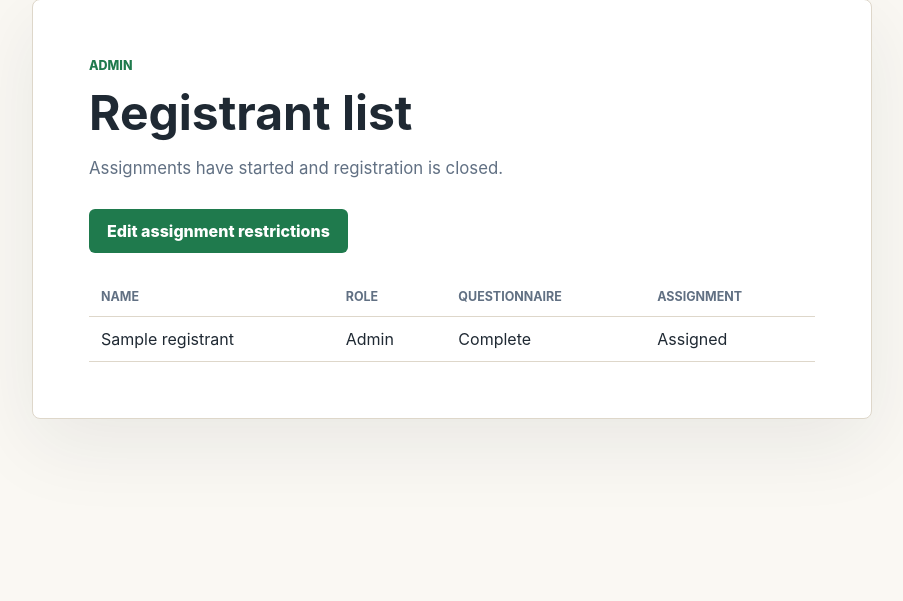
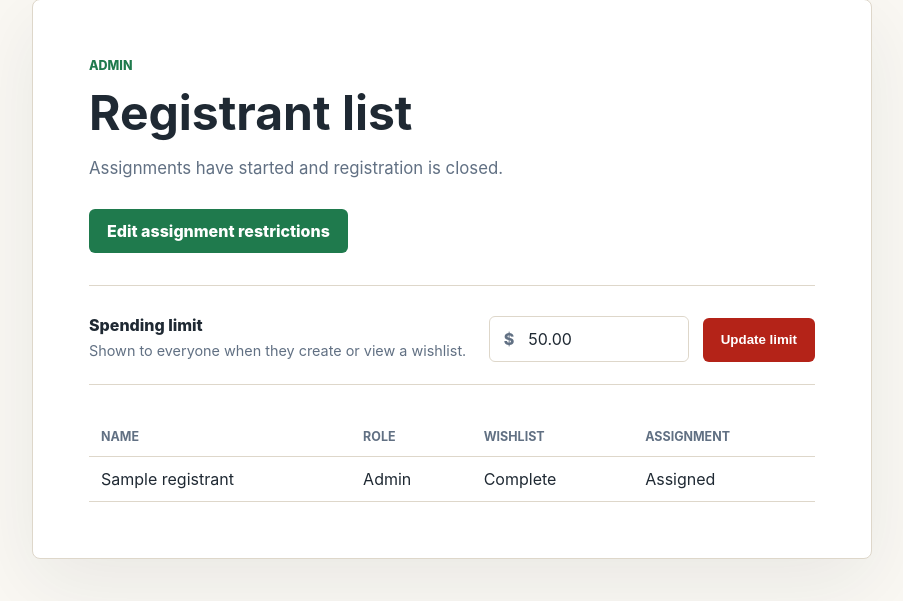
Before and after one commit to AdamBastin/Secret-Santa, a Flask app: page /admin in a window 1280 px wide. Shown: the part 110-711 px from the top of the page, without its empty margins (188-1091 px from the left). Run offline with Flask 3, Linux system fonts and the light colour scheme; the visitor is signed in with stand-in values (Sample User, id 1); data comes from the database, SQL or seed files in the repository; tables that the repository leaves empty hold one stand-in row (values such as "Sample post").

Commit message:
Changed to wishlist style

```diff
--- a/app/__init__.py
+++ b/app/__init__.py
@@ -9,20 +9,18 @@ from .routes import bp
 
 def create_app(test_config=None):
     app = Flask(__name__)
-    app_root = Path(app.root_path)
     instance_path = Path(app.instance_path)
     app.config.from_mapping(
         DATABASE=instance_path / "secret_santa.sqlite",
-        QUESTIONNAIRE_PATH=app_root / "config" / "questionnaire.json",
         SECRET_KEY=os.environ.get("FLASK_SECRET_KEY", "dev-change-me"),
     )
     if test_config:
         app.config.update(test_config)
 
     instance_path.mkdir(parents=True, exist_ok=True)
+    app.teardown_appcontext(close_db)
     init_db(app)
 
     app.register_blueprint(bp)
-    app.teardown_appcontext(close_db)
 
     return app
--- a/app/database.py
+++ b/app/database.py
@@ -12,13 +12,20 @@ CREATE TABLE IF NOT EXISTS registrants (
     created_at TEXT NOT NULL DEFAULT CURRENT_TIMESTAMP
 );
 
-CREATE TABLE IF NOT EXISTS questionnaire_responses (
+CREATE TABLE IF NOT EXISTS wishlists (
     id INTEGER PRIMARY KEY AUTOINCREMENT,
     registrant_id INTEGER NOT NULL UNIQUE,
-    answers_json TEXT NOT NULL,
+    items_json TEXT NOT NULL,
     completed_at TEXT NOT NULL DEFAULT CURRENT_TIMESTAMP,
     FOREIGN KEY (registrant_id) REFERENCES registrants (id)
 );
+
+CREATE TABLE IF NOT EXISTS event_settings (
+    id INTEGER PRIMARY KEY CHECK (id = 1),
+    spend_limit_cents INTEGER NOT NULL CHECK (spend_limit_cents > 0)
+);
+
+INSERT OR IGNORE INTO event_settings (id, spend_limit_cents) VALUES (1, 5000);
 
 CREATE TABLE IF NOT EXISTS assignment_exclusions (
     id INTEGER PRIMARY KEY AUTOINCREMENT,
--- a/app/questionnaire.py
+++ /dev/null
@@ -1,36 +0,0 @@
-import json
-
-from flask import current_app
-
-
-SUPPORTED_FIELD_TYPES = {"text", "textarea", "select", "checkboxes"}
-
-
-def load_questionnaire():
-    with open(current_app.config["QUESTIONNAIRE_PATH"], encoding="utf-8") as config:
-        questionnaire = json.load(config)
-
-    for field in questionnaire["questions"]:
-        if field["type"] not in SUPPORTED_FIELD_TYPES:
-            raise ValueError(f"Unsupported question type: {field['type']}")
-
-    return questionnaire
-
-
-def collect_answers(form, questionnaire):
-    answers = {}
-    errors = {}
-
-    for question in questionnaire["questions"]:
-        key = question["id"]
-        if question["type"] == "checkboxes":
-            value = form.getlist(key)
-        else:
-            value = form.get(key, "").strip()
-
-        if question.get("required") and not value:
-            errors[key] = "This question is required."
-
-        answers[key] = value
-
-    return answers, errors
--- a/app/routes.py
+++ b/app/routes.py
@@ -5,16 +5,19 @@ from .models import (
     create_secret_santa_assignments,
     get_assignment_exclusions,
     get_assignment_for_registrant,
-    get_questionnaire_answers,
+    get_spend_limit_cents,
+    get_wishlist_items,
     get_registrant,
-    has_completed_questionnaire,
+    has_completed_wishlist,
     list_assignments,
     list_registrants,
     login_or_create_registrant,
     save_assignment_exclusions,
-    save_questionnaire_response,
+    save_spend_limit_cents,
+    save_wishlist,
 )
-from .questionnaire import collect_answers, load_questionnaire
+from .spend_limit import format_spend_limit, parse_spend_limit, spend_limit_input_value
+from .wishlist import collect_wishlist_items
 
 
 bp = Blueprint("main", __name__)
@@ -38,36 +41,41 @@ def register():
             flash(str(exc), "error")
         else:
             session["registrant_id"] = registrant.id
-            if has_completed_questionnaire(registrant.id):
+            if has_completed_wishlist(registrant.id):
                 return redirect(url_for("main.waiting"))
-            return redirect(url_for("main.questionnaire"))
+            return redirect(url_for("main.wishlist"))
 
     return render_template("register.html")
 
 
-@bp.route("/questionnaire", methods=("GET", "POST"))
-def questionnaire():
+@bp.route("/wishlist", methods=("GET", "POST"))
+def wishlist():
     registrant = require_registrant()
     if registrant is None:
         return redirect(url_for("main.register"))
 
-    questionnaire_config = load_questionnaire()
-    answers = {}
-    errors = {}
+    items = get_wishlist_items(registrant.id)
+    error = None
 
     if request.method == "POST":
-        answers, errors = collect_answers(request.form, questionnaire_config)
-        if not errors:
-            save_questionnaire_response(registrant.id, answers)
+        items, error = collect_wishlist_items(request.form)
+        if error is None:
+            save_wishlist(registrant.id, items)
             return redirect(url_for("main.waiting"))
 
     return render_template(
-        "questionnaire.html",
-        answers=answers,
-        errors=errors,
-        questionnaire=questionnaire_config,
+        "wishlist.html",
+        error=error,
+        items=items,
         registrant=registrant,
+        spend_limit=format_spend_limit(get_spend_limit_cents()),
     )
+
+
+@bp.route("/questionnaire")
+def questionnaire():
+    """Keep old bookmarks working after the setup flow changed."""
+    return redirect(url_for("main.wishlist"))
 
 
 @bp.route("/waiting")
@@ -76,34 +84,49 @@ def waiting():
     if registrant is None:
         return redirect(url_for("main.register"))
 
-    if not has_completed_questionnaire(registrant.id):
-        return redirect(url_for("main.questionnaire"))
+    if not has_completed_wishlist(registrant.id):
+        return redirect(url_for("main.wishlist"))
 
     assignment = get_assignment_for_registrant(registrant.id)
-    assignment_answers = {}
+    assignment_wishlist = []
     if assignment:
-        assignment_answers = get_questionnaire_answers(assignment["id"])
+        assignment_wishlist = get_wishlist_items(assignment["id"])
 
     return render_template(
         "waiting.html",
         assignment=assignment,
-        assignment_answers=assignment_answers,
-        questionnaire=load_questionnaire(),
+        assignment_wishlist=assignment_wishlist,
         registrant=registrant,
+        spend_limit=format_spend_limit(get_spend_limit_cents()),
     )
 
 
-@bp.route("/admin")
+@bp.route("/admin", methods=("GET", "POST"))
 def admin():
     registrant = require_admin()
     if not registrant:
         return admin_redirect()
 
+    if request.method == "POST":
+        try:
+            spend_limit_cents = parse_spend_limit(
+                request.form.get("spend_limit", "")
+            )
+        except ValueError as exc:
+            flash(str(exc), "error")
+        else:
+            save_spend_limit_cents(spend_limit_cents)
+            flash("Spending limit updated.", "success")
+        return redirect(url_for("main.admin"))
+
+    spend_limit_cents = get_spend_limit_cents()
     return render_template(
         "admin.html",
         assignments_started=assignments_started(),
         registrant=registrant,
         registrants=list_registrants(),
+        spend_limit=format_spend_limit(spend_limit_cents),
+        spend_limit_value=spend_limit_input_value(spend_limit_cents),
     )
 
 
--- /dev/null
+++ b/app/spend_limit.py
@@ -0,0 +1,36 @@
+from decimal import Decimal, InvalidOperation, ROUND_HALF_UP
+
+
+MAX_SPEND_LIMIT = Decimal("1000000.00")
+
+
+def parse_spend_limit(value):
+    try:
+        amount = Decimal(value.strip())
+    except (AttributeError, InvalidOperation):
+        raise ValueError("Enter a valid spending limit.") from None
+
+    if not amount.is_finite():
+        raise ValueError("Enter a valid spending limit.")
+
+    if amount <= 0:
+        raise ValueError("Spending limit must be greater than zero.")
+
+    if amount > MAX_SPEND_LIMIT:
+        raise ValueError("Spending limit must be $1,000,000 or less.")
+
+    amount = amount.quantize(Decimal("0.01"), rounding=ROUND_HALF_UP)
+    if amount <= 0:
+        raise ValueError("Spending limit must be greater than zero.")
+
+    return int(amount * 100)
+
+
+def format_spend_limit(spend_limit_cents):
+    dollars, cents = divmod(spend_limit_cents, 100)
+    return f"${dollars:,}.{cents:02d}"
+
+
+def spend_limit_input_value(spend_limit_cents):
+    dollars, cents = divmod(spend_limit_cents, 100)
+    return f"{dollars}.{cents:02d}"
--- a/app/static/styles.css
+++ b/app/static/styles.css
@@ -151,6 +151,71 @@ textarea {
   border-top: 1px solid var(--border);
 }
 
+.wishlist-fields {
+  display: grid;
+  gap: 14px;
+}
+
+.wishlist-fields label {
+  display: grid;
+  gap: 7px;
+}
+
+.spend-limit {
+  display: flex;
+  align-items: baseline;
+  justify-content: space-between;
+  gap: 20px;
+  margin: 24px 0;
+  border: 1px solid var(--border);
+  border-left: 5px solid var(--green);
+  border-radius: 6px;
+  padding: 16px 18px;
+  background: #ecfdf3;
+}
+
+.spend-limit span {
+  color: var(--muted);
+  font-weight: 800;
+}
+
+.spend-limit strong {
+  color: var(--green);
+  font-size: 1.5rem;
+}
+
+.settings-form {
+  grid-template-columns: minmax(180px, 1fr) minmax(140px, 200px) auto;
+  align-items: end;
+  margin: 32px 0;
+  border-top: 1px solid var(--border);
+  border-bottom: 1px solid var(--border);
+  padding: 22px 0;
+}
+
+.settings-form .field-help {
+  margin: 4px 0 0;
+  font-size: 0.9rem;
+}
+
+.currency-input {
+  display: flex;
+  align-items: center;
+  border: 1px solid var(--border);
+  border-radius: 6px;
+  background: var(--surface);
+}
+
+.currency-input span {
+  padding-left: 14px;
+  color: var(--muted);
+  font-weight: 800;
+}
+
+.currency-input input {
+  border: 0;
+}
+
 .check-grid {
   display: grid;
   grid-template-columns: repeat(auto-fit, minmax(180px, 1fr));
@@ -300,4 +365,9 @@ th {
   .page {
     padding: 28px 0;
   }
+
+  .settings-form {
+    grid-template-columns: 1fr;
+    align-items: stretch;
+  }
 }
--- a/app/templates/admin.html
+++ b/app/templates/admin.html
@@ -13,12 +13,33 @@
     {% endif %}
     <a class="button secondary" href="{{ url_for('main.assignment_settings') }}">Edit assignment restrictions</a>
 
+    <form method="post" class="settings-form">
+      <div>
+        <label for="spend_limit">Spending limit</label>
+        <p class="field-help">Shown to everyone when they create or view a wishlist.</p>
+      </div>
+      <div class="currency-input">
+        <span aria-hidden="true">$</span>
+        <input
+          id="spend_limit"
+          name="spend_limit"
+          type="number"
+          min="0.01"
+          max="1000000"
+          step="0.01"
+          value="{{ spend_limit_value }}"
+          required
+        >
+      </div>
+      <button class="button" type="submit">Update limit</button>
+    </form>
+
     <table>
       <thead>
         <tr>
           <th>Name</th>
           <th>Role</th>
-          <th>Questionnaire</th>
+          <th>Wishlist</th>
           <th>Assignment</th>
         </tr>
       </thead>
--- a/app/templates/index.html
+++ b/app/templates/index.html
@@ -7,7 +7,7 @@
     <div>
       <p class="eyebrow">Gift exchange</p>
       <h1>Join this year's Secret Santa.</h1>
-      <p>Register with your name and a 4 digit PIN, then answer the gift questionnaire. Assignments will happen later when the admin is ready.</p>
+      <p>Register with your name and a 4 digit PIN, then add up to five gift ideas to your wishlist. Assignments will happen later when the admin is ready.</p>
       <a class="button" href="{{ url_for('main.register') }}">Register</a>
     </div>
   </section>
```
Also changed, not shown: app/config/questionnaire.json (deleted, +0 -38 lines), app/models.py (+30 -14 lines), app/templates/questionnaire.html (deleted, +0 -47 lines), app/templates/waiting.html (+13 -20 lines), app/templates/wishlist.html (added, +40 -0 lines), app/wishlist.py (added, +18 -0 lines), docker-compose.yml (added, +14 -0 lines), tests/test_wishlist.py (added, +107 -0 lines), README.md, tests/__init__.py (added).
